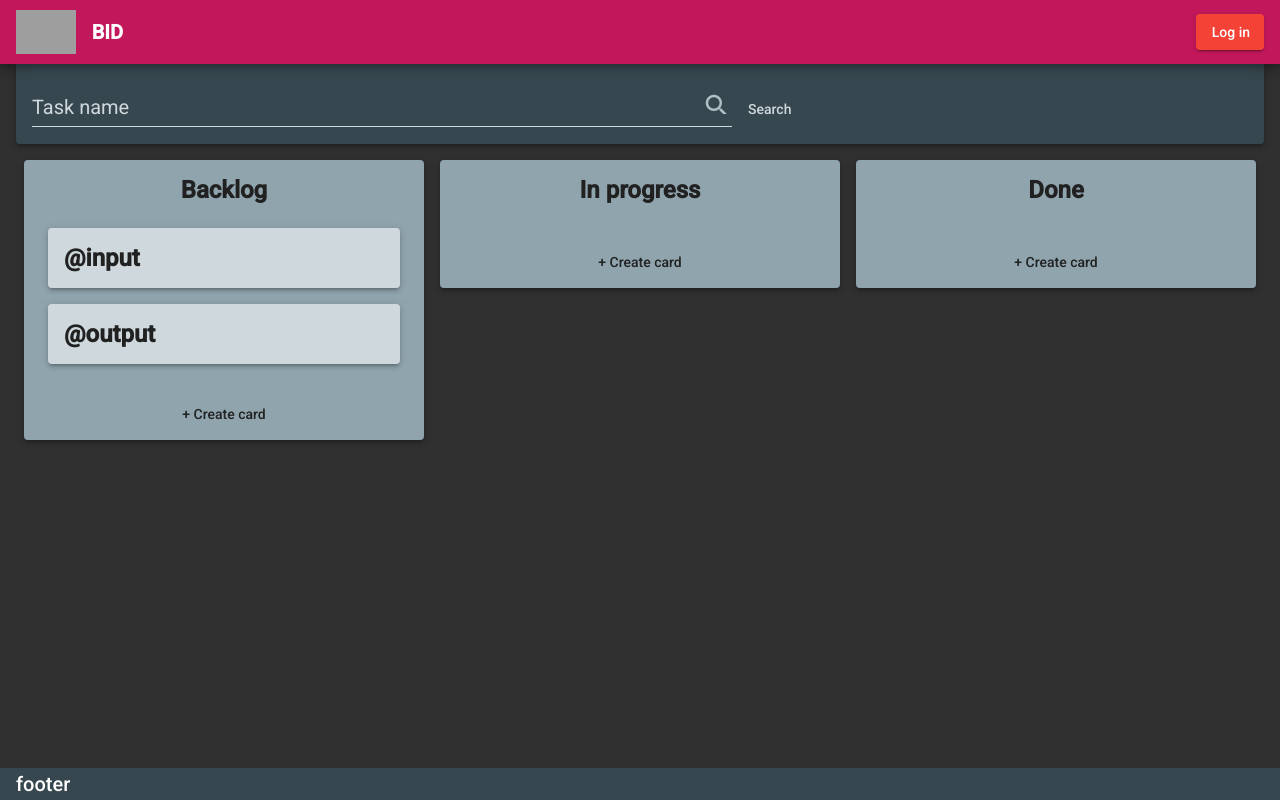
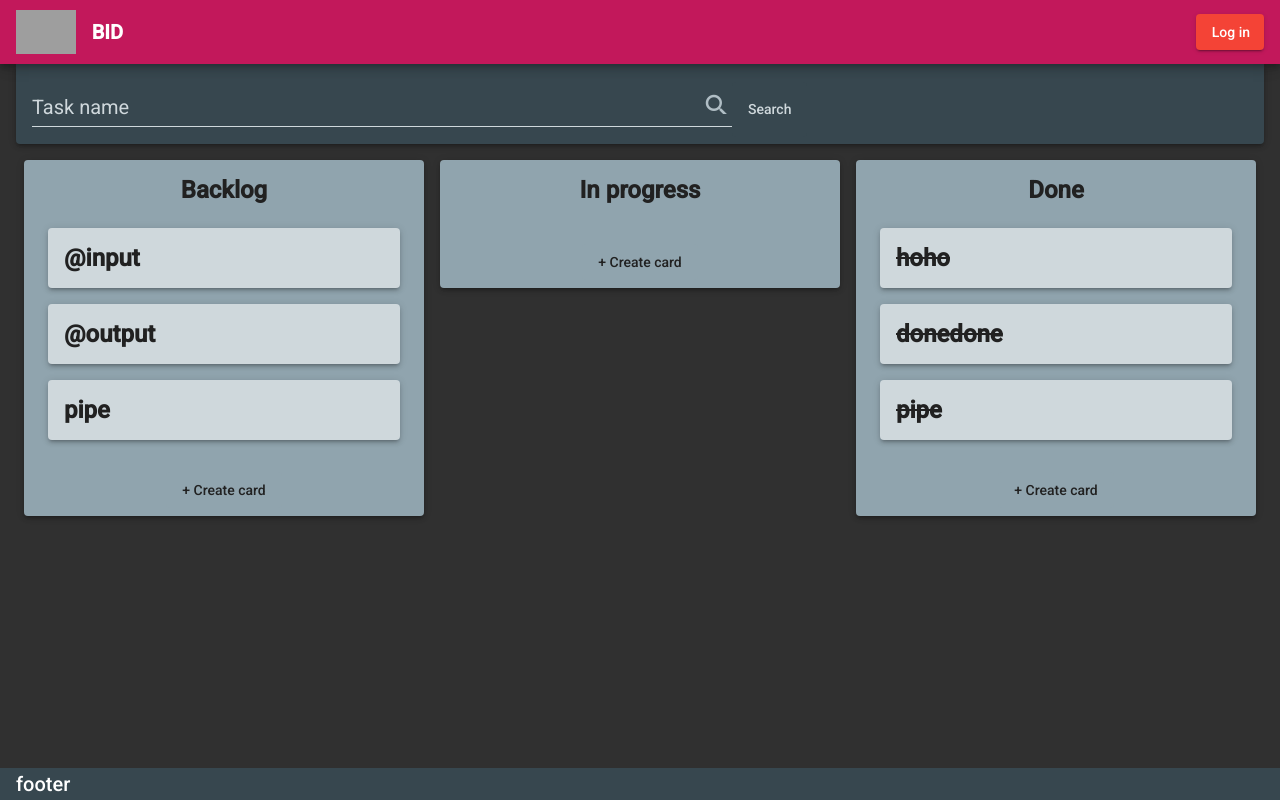
Before and after one commit to GYegor/angular-first-project, an Angular app: page / in a window 1280 px wide. Built offline with nearby package versions, Linux system fonts and the light colour scheme; grey boxes are pictures that could not be loaded.

Commit message:
feat: implement card-name crossing within 'Done' list

```diff
--- a/src/app/components/board/board.component.ts
+++ b/src/app/components/board/board.component.ts
@@ -9,12 +9,18 @@ const cardLists: ICardList[] = [
         id:'11',
         name: '@input',
         description: 'pass props from @input',
-        dueDate: '23.09.2019',
+        dueDate: '23.10.2019',
         assignee: 'Glueg'
       },
       {
         id:'12',
         name: '@output',
+        description: 'pass over props from @output',
+        dueDate: '23.10.2019',
+      },
+      {
+        id:'13',
+        name: 'pipe',
         description: 'pass over props from @output'
       },
     ]
@@ -27,8 +33,26 @@ const cardLists: ICardList[] = [
   {
     name:'Done',
     id: '3',
-    cards: []
-  },
+    cards: [
+      {
+        id:'31',
+        name: 'hoho',
+        description: 'pass props from @input',
+        dueDate: '23.10.2019',
+        assignee: 'Glueg'
+      },
+      {
+        id:'32',
+        name: 'donedone',
+        description: 'pass over props from @output'
+      },
+      {
+        id:'33',
+        name: 'pipe',
+        description: 'pass over props from @output'
+      },
+    ]
+  }
 ];
 
 @Component({
--- a/src/app/components/card-item/card-item.component.html
+++ b/src/app/components/card-item/card-item.component.html
@@ -2,9 +2,10 @@
   class="card__card-inner mat-elevation-z3"
   fxLayout="column"
   fxLayoutGap="32px"
+
   (click)="toggleView()">
     <mat-card-title>
-        <strong>{{ card.name }}</strong>
+        <strong  [ngStyle]="isDone?{'text-decoration': 'line-through'}:''">{{ card.name }}</strong>
     </mat-card-title>
     <ng-container *ngIf="isExpanded">
       <mat-card-content>
--- a/src/app/components/card-item/card-item.component.ts
+++ b/src/app/components/card-item/card-item.component.ts
@@ -11,8 +11,6 @@ export class CardItemComponent implements OnInit {
   @Input() card: ICard
   @Input() isDone: boolean
   @Output() removeCard = new EventEmitter<string>()
-  @ViewChild('editBtn', { static: false }) editBtnRef: ElementRef;
-  @ViewChild('removeBtn', { static: false }) removeBtnRef: ElementRef;
 
   public isExpanded: boolean = false;
 
@@ -25,7 +23,7 @@ export class CardItemComponent implements OnInit {
     this.isExpanded = !this.isExpanded;
   }
 
-  removeItem(event: MouseEvent) {
+  removeItem() {
     this.removeCard.emit(this.card.id);
   }
 
--- a/src/app/components/card-list/card-list.component.html
+++ b/src/app/components/card-list/card-list.component.html
@@ -3,7 +3,7 @@
       <strong>{{ cardList.name }}</strong>
   </mat-card-title>
   <mat-card-content class="card-list__content" fxLayout="column">
-    <app-card-item class="card" *ngFor="let card of cardList.cards | filterBy:searchCriterion" [card]="card" (removeCard) = "removeCard.emit($event)"></app-card-item>
+    <app-card-item class="card" *ngFor="let card of cardList.cards | filterBy:searchCriterion" [card]="card" [isDone]="cardList.name === 'Done'" (removeCard) = "removeCard.emit($event)"></app-card-item>
   </mat-card-content>
   <mat-card-actions fxFlexAlign="center">
     <button class="button__create-list" mat-flat-button>+ Create card</button>
--- a/src/app/pipes/filter-by.pipe.ts
+++ b/src/app/pipes/filter-by.pipe.ts
@@ -7,7 +7,6 @@ import { ICard } from '../models/ICardList';
 export class FilterByPipe implements PipeTransform {
 
   transform(cards: ICard[], searchString: string): ICard[] {
-    console.log(searchString, cards.filter(card => card.name.indexOf(searchString) !== -1));
     return searchString
       ?cards.filter(card => card.name.indexOf(searchString) !== -1)
       :cards;
```
